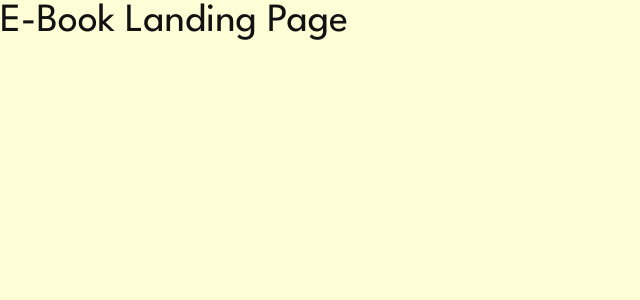
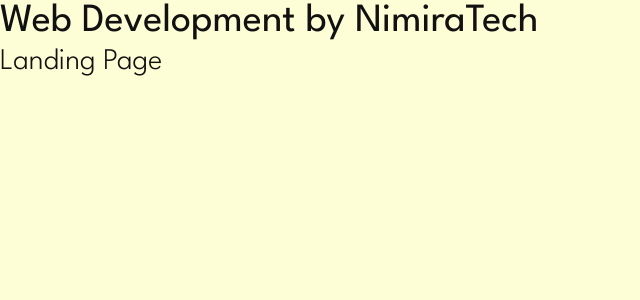
Before and after one commit to Nimira43/Svelte-Landing-Page, a SvelteKit app: page / in a window 1280 px wide. Shown: the top 300 px of the page, without its empty margins (0-640 px from the left). Built offline with nearby package versions, Linux system fonts and the light colour scheme.

Commit message:
Bringing in font via link in app.html

```diff
--- a/src/app.css
+++ b/src/app.css
@@ -1,5 +1,3 @@
-@import url('https://fonts.googleapis.com/css2?family=League+Spartan:wght@100..900&display=swap');
-
 *,
 *::after,
 *::before {
--- a/src/app.html
+++ b/src/app.html
@@ -3,6 +3,9 @@
 	<head>
 		<meta charset="utf-8" />
 		<link rel="icon" href="%sveltekit.assets%/favicon.png" />
+		<link rel="preconnect" href="https://fonts.googleapis.com">
+		<link rel="preconnect" href="https://fonts.gstatic.com" crossorigin>
+		<link href="https://fonts.googleapis.com/css2?family=League+Spartan:wght@100..900&display=swap" rel="stylesheet">
 		<meta name="viewport" content="width=device-width, initial-scale=1" />
 		%sveltekit.head%
 	</head>
--- a/src/routes/+layout.svelte
+++ b/src/routes/+layout.svelte
@@ -1,5 +1,7 @@
 <script>
   import '../app.css'
+  let {children} = $props()
 </script>
 
-<slot />
+<h1>Web Development by NimiraTech</h1>
+{@render children()}
--- a/src/routes/+page.svelte
+++ b/src/routes/+page.svelte
@@ -1 +1,3 @@
-<h1>E-Book Landing Page</h1>
+<script></script>
+
+<h2>Landing Page</h2>
```
Also changed, not shown: src/routes/login/+page.svelte (deleted).
